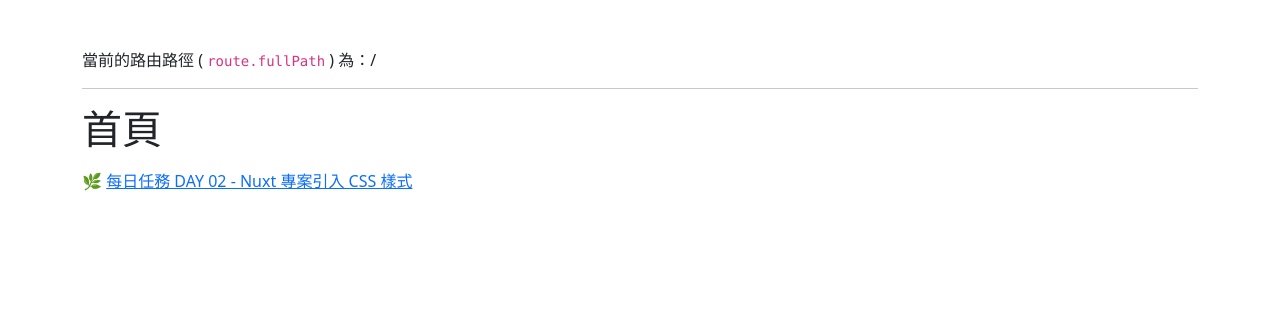
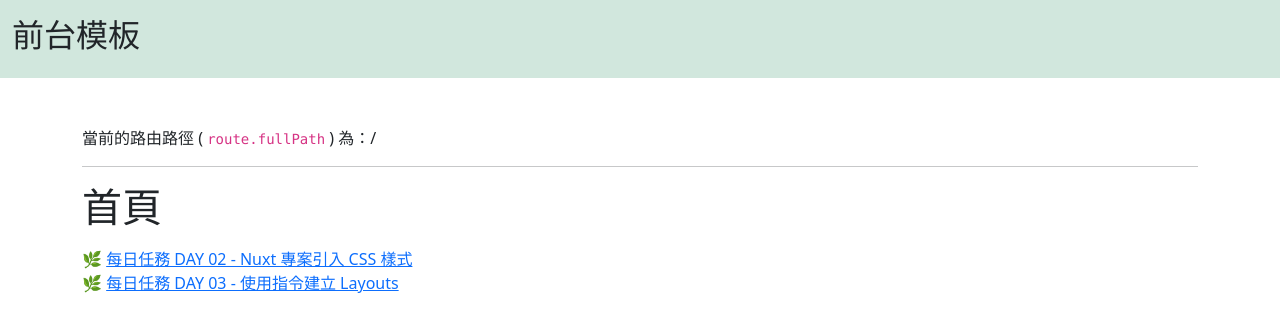
Before and after one commit to QuantumParrot/2024-Hexschool-Nuxt-Camp-Daily-Task, a Nuxt app: page / in a window 1280 px wide. Shown: the top 332 px of the page. Built offline with nearby package versions, Linux system fonts and the light colour scheme.

Commit message:
每日任務 - 2024.11.06

```diff
--- a/app.vue
+++ b/app.vue
@@ -6,11 +6,13 @@ const route = useRoute();
 
 <template>
 
+<NuxtLayout>
 <div class="container my-5">
     <p>當前的路由路徑 ( <code v-pre>route.fullPath</code> ) 為：{{ route.fullPath }}</p>
     <hr>
     <NuxtRouteAnnouncer />
     <NuxtPage />
 </div>
+</NuxtLayout>
 
 </template>
--- /dev/null
+++ b/layouts/admin.vue
@@ -0,0 +1,16 @@
+<script setup></script>
+
+<template>
+
+<div>
+    <nav class="navbar bg-info-subtle py-3">
+        <div class="container-fluid">
+        <h2>後台模板</h2>
+        </div>
+    </nav>
+    <slot />
+</div>
+
+</template>
+
+<style scoped></style>
--- /dev/null
+++ b/layouts/default.vue
@@ -0,0 +1,16 @@
+<script setup></script>
+
+<template>
+
+<div>
+    <nav class="navbar bg-success-subtle py-3">
+        <div class="container-fluid">
+        <h2>前台模板</h2>
+        </div>
+    </nav>
+    <slot />
+</div>
+
+</template>
+
+<style scoped></style>
--- /dev/null
+++ b/pages/admin/index.vue
@@ -0,0 +1,13 @@
+<script setup>
+
+definePageMeta({ layout: 'admin' })
+
+</script>
+
+<template>
+
+<div><h1 class="mb-3">後台首頁</h1></div>
+
+</template>
+
+<style scoped></style>
--- a/pages/index.vue
+++ b/pages/index.vue
@@ -5,6 +5,8 @@
 <div>
 <h1 class="mb-3">首頁</h1>
 🌿 <NuxtLink to="/sample">每日任務 DAY 02 - Nuxt 專案引入 CSS 樣式</NuxtLink>
+<br />
+🌿 <NuxtLink to="/admin">每日任務 DAY 03 - 使用指令建立 Layouts</NuxtLink>
 </div>
 
 </template>
```
